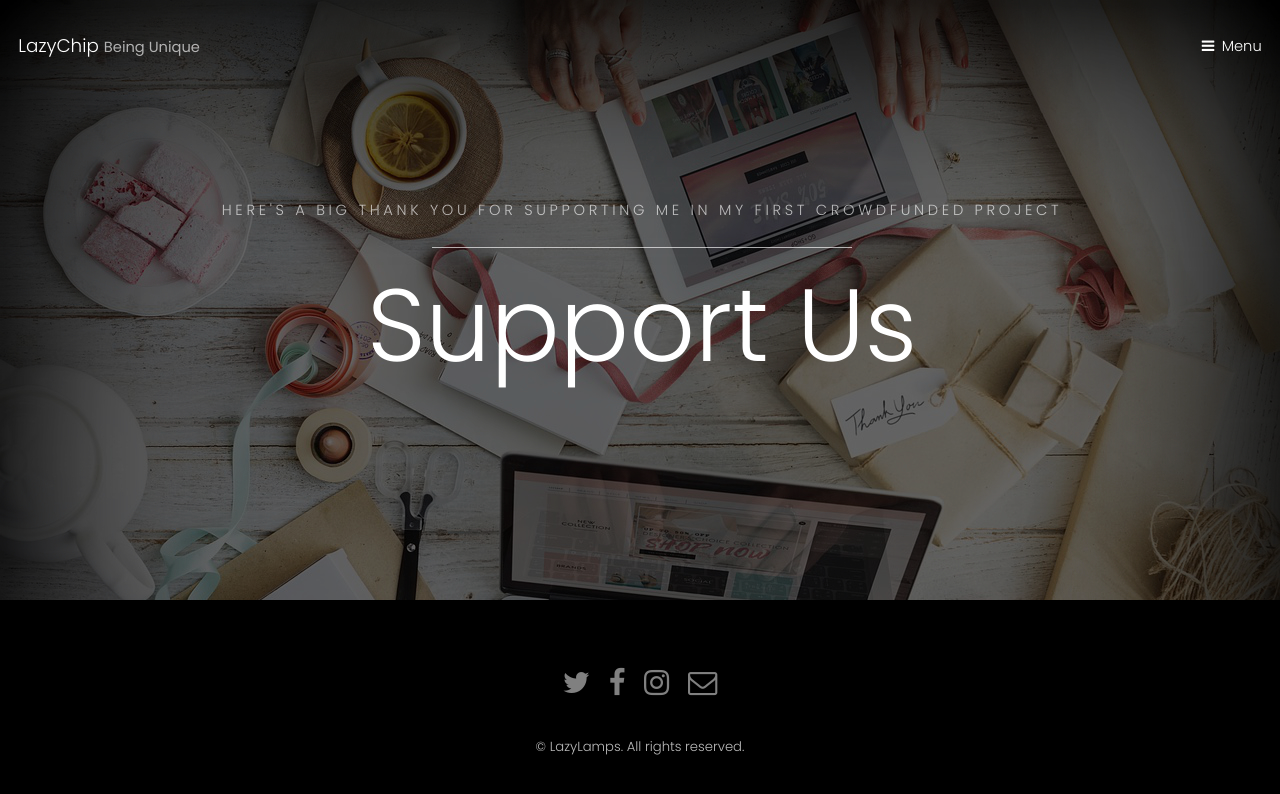
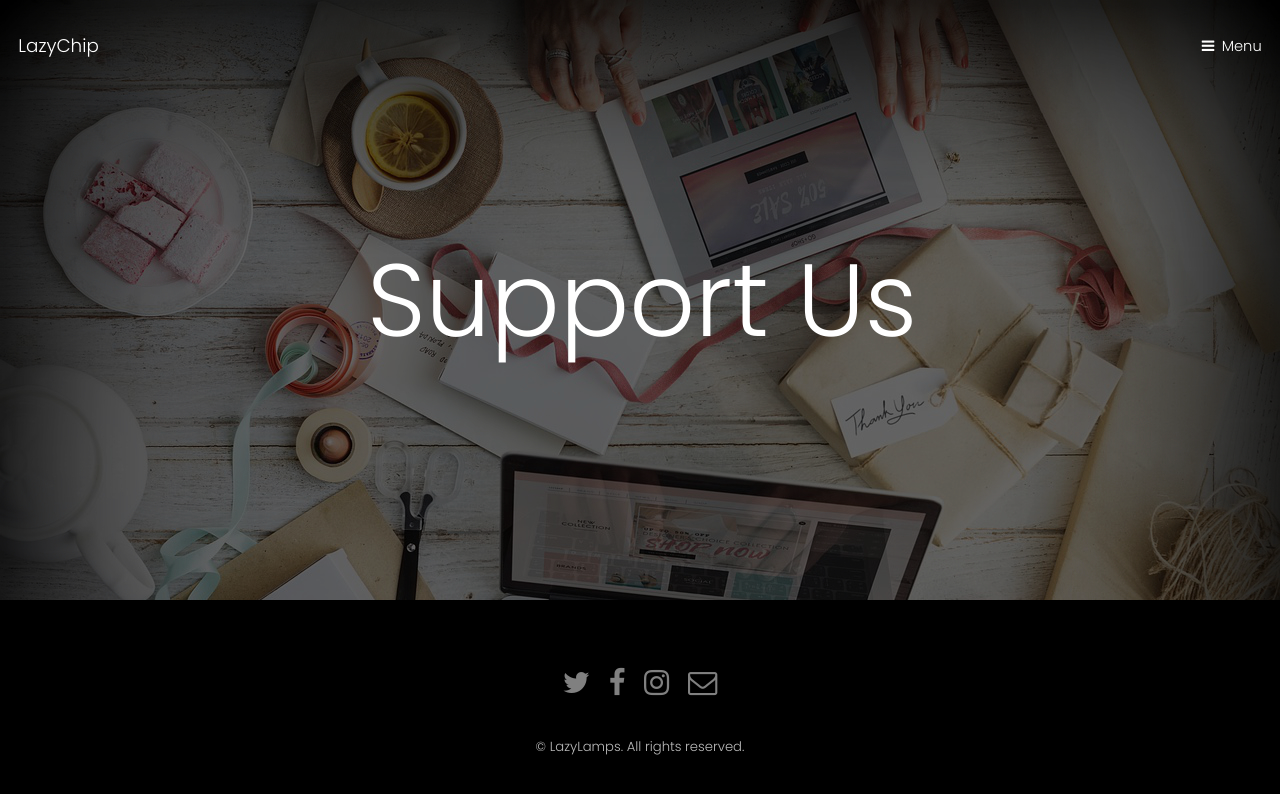
Before and after one commit to lazylamps/lazylamps.github.io, a plain HTML site: page index.html in a window 1280 px wide. Drawn offline with Linux system fonts and the light colour scheme.

Commit message:
Update index.html

```diff
--- a/index.html
+++ b/index.html
@@ -15,7 +15,7 @@
 
 		<!-- Header -->
 			<header id="header" class="alt">
-				<div class="logo"><a href="index.html">LazyChip <span>Being Unique </span></a></div>
+				<div class="logo"><a href="index.html">LazyChip <span> </span></a></div>
 				<a href="#menu">Menu</a>
 			</header>
 
@@ -34,7 +34,6 @@
 					<img src="images/sli1.jpg" alt="" />
 					<div class="inner">
 						<header>
-							<p>here's a big thank you for supporting me in my first crowdfunded project</a></p>
 							<h2>Support Us</h2>
 						</header>
 					</div>
```
